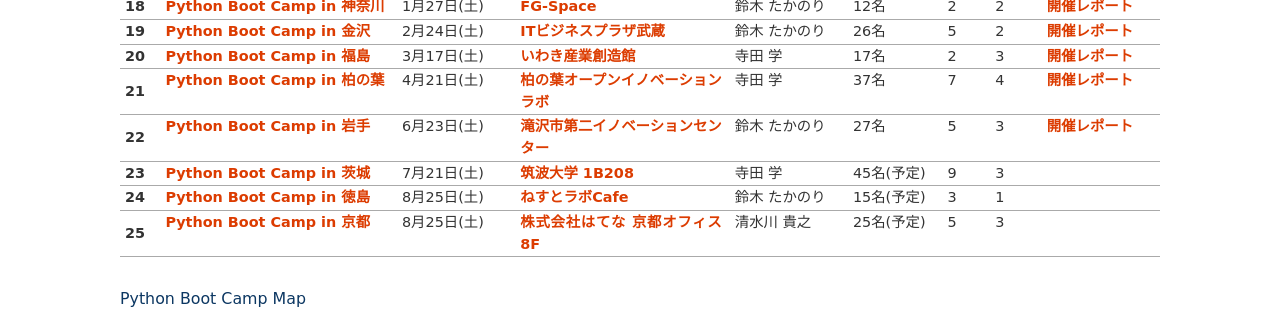
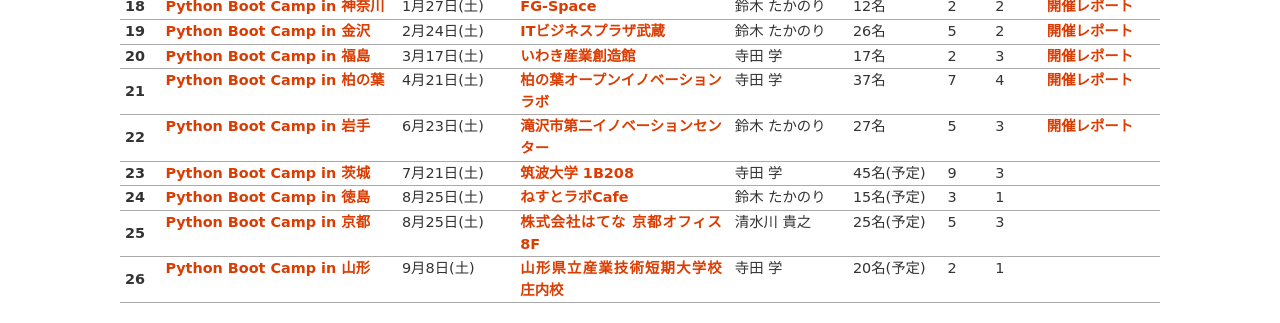
Before and after one commit to pyconjp/www.pycon.jp, a Sphinx documentation site: the page built from source/support/bootcamp.rst, in a window 1280 px wide and 900 px high, scrolled down 2377 px, cut to the strip 0-323 px from the top of the window. Built offline with Sphinx 7.4.7, drawn with Linux system fonts in a browser that asks for light colours.

Commit message:
add pycamp yamagata

```diff
--- a/source/support/bootcamp.rst
+++ b/source/support/bootcamp.rst
@@ -345,14 +345,14 @@
      - 5
      - 3
      -
-.. * - 26
+   * - 26
      - `Python Boot Camp in 山形 <https://pyconjp.connpass.com/event/89157/>`_
      - 9月8日(土)
-     -
+     - `山形県立産業技術短期大学校 庄内校 <http://www.shonai-cit.ac.jp/>`_
      - 寺田 学
-     - 名(予定)
-     -
-     -
+     - 20名(予定)
+     - 2
+     - 1
      -
 
 Python Boot Camp Map
```
